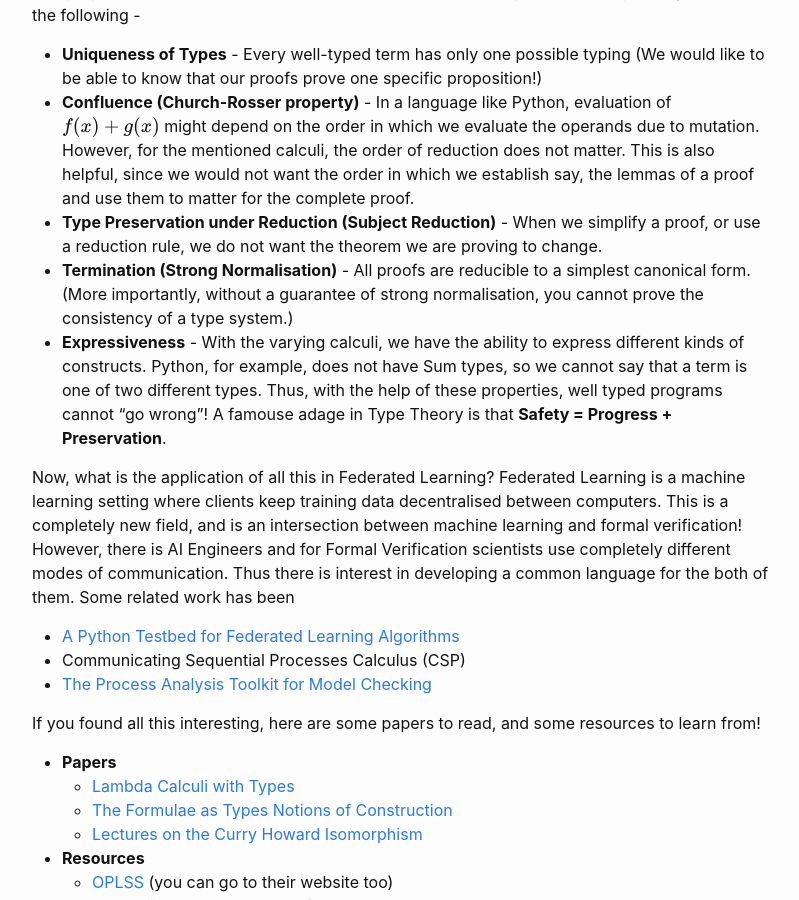
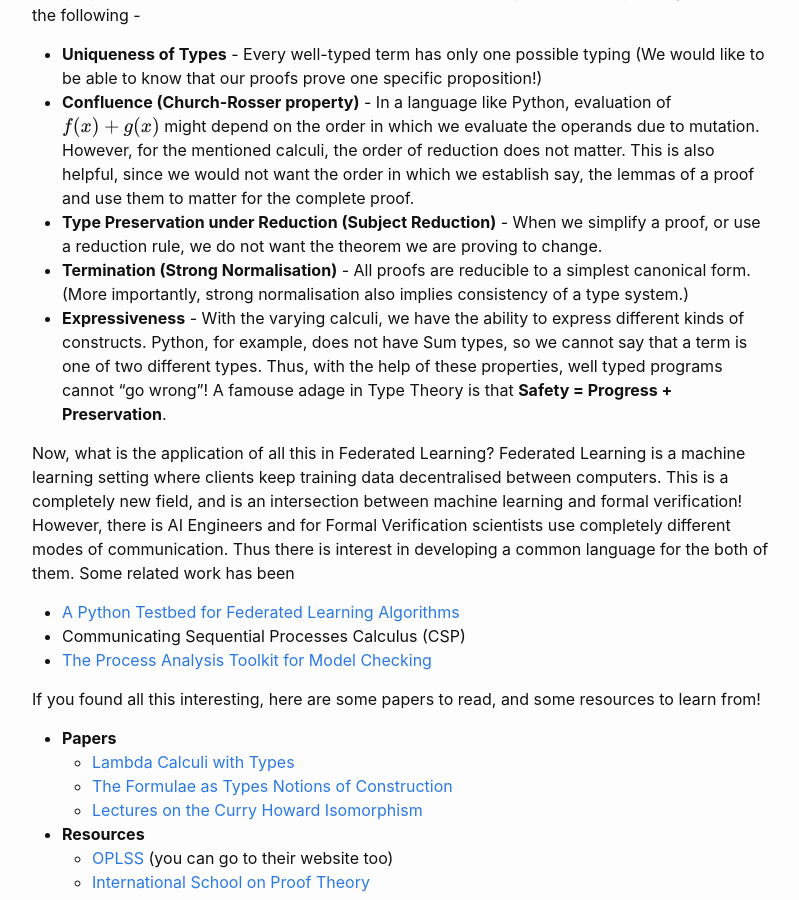
Before and after one commit to satiscugcat/satiscugcat.github.io, a Jekyll site: the page built from _posts/2024-12-06-formal-verification-and-program-synthesis.markdown, in a window 1280 px wide and 900 px high, scrolled down 14840 px. Shown: the whole window, without its empty margins (238-1037 px from the left). Built offline with Jekyll 4.4.1, drawn with Linux system fonts in a browser that asks for light colours; formulas are drawn with MathJax 3.

Commit message:
Strong normalisation

```diff
--- a/_posts/2024-12-06-formal-verification-and-program-synthesis.markdown
+++ b/_posts/2024-12-06-formal-verification-and-program-synthesis.markdown
@@ -295,7 +295,7 @@ The properties of the calculi that make them so useful as correspondences to pro
 - **Uniqueness of Types** - Every well-typed term has only one possible typing (We would like to be able to know that our proofs prove one specific proposition!)
 - **Confluence (Church-Rosser property)** - In a language like Python, evaluation of $$f(x)+g(x)$$ might depend on the order in which we evaluate the operands due to mutation. However, for the mentioned calculi, the order of reduction does not matter. This is also helpful, since we would not want the order in which we establish say, the lemmas of a proof and use them to matter for the complete proof.
 - **Type Preservation under Reduction (Subject Reduction)** - When we simplify a proof, or use a reduction rule, we do not want the theorem we are proving to change.
-- **Termination (Strong Normalisation)** - All proofs are reducible to a simplest canonical form. (More importantly, without a guarantee of strong normalisation, you cannot prove the consistency of a type system.)
+- **Termination (Strong Normalisation)** - All proofs are reducible to a simplest canonical form. (More importantly, strong normalisation also implies consistency of a type system.)
 - **Expressiveness** - With the varying calculi, we have the ability to express different kinds of constructs. Python, for example, does not have Sum types, so we cannot say that a term is one of two different types.
 Thus, with the help of these properties, well typed programs cannot "go wrong"! A famouse adage in Type Theory is that **Safety = Progress + Preservation**.
 
```
